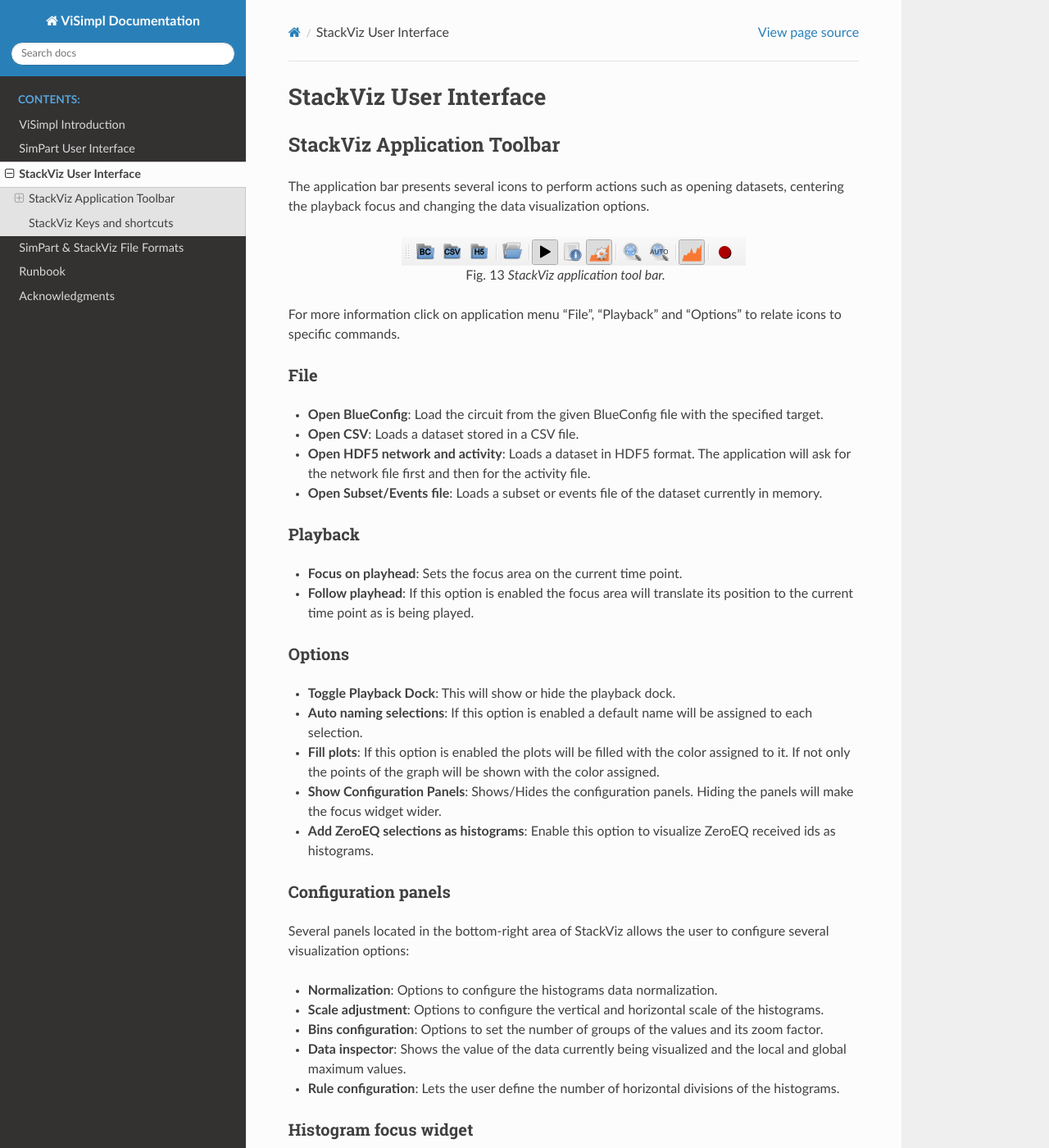
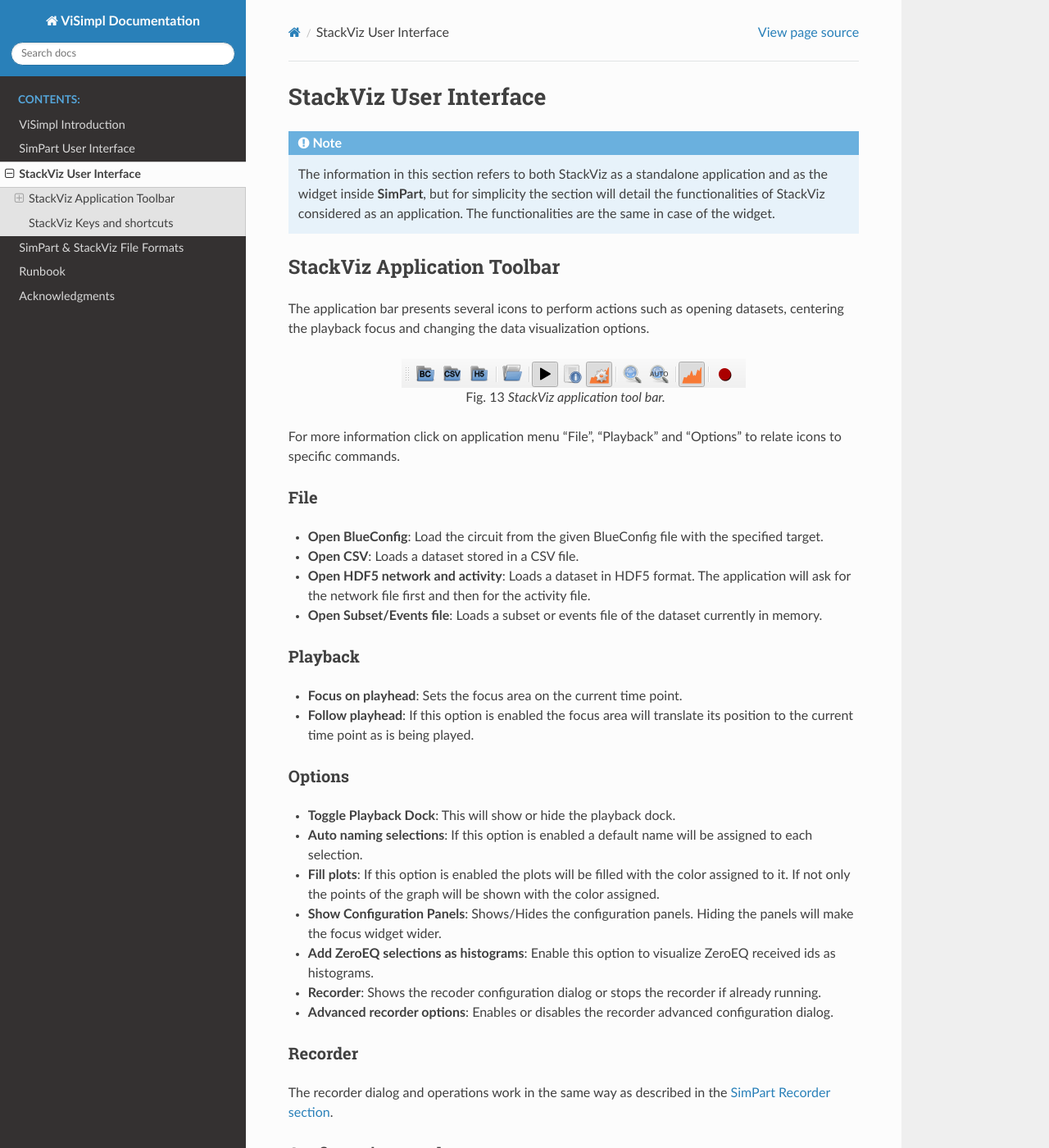
Before and after one commit to vg-lab/ViSimplDocs, a Sphinx documentation site: the page built from source/03-StackVizUserInterface.rst, in a window 1280 px wide and 1400 px high. Shown: the whole window at 82% size. Built offline with Sphinx 7.4.7 and the Read the Docs theme 2.0.0, drawn with Linux system fonts in a browser that asks for light colours; some of the changed text lies outside the part shown.

Commit message:
Expanded StackViz recorder information.

```diff
--- a/source/02-ViSimplUserInterface.rst
+++ b/source/02-ViSimplUserInterface.rst
@@ -216,6 +216,8 @@ Groups can be saved to disk with its properties (gids, active status and color t
 
    Groups saving and loading buttons.
 
+.. _recorder-reference-label:
+
 ^^^^^^^^
 Recorder
 ^^^^^^^^
@@ -253,8 +255,8 @@ The dimensions of the output are shown and can be modified with the scale option
 While the recorder is working the associated toolbar button will remain down and the user must click it again to stop it. The recorder can also be stopped using the Recorder button in the Options menu or the keyboard shortcut **Ctrl + R**.
 
 .. warning::
-    To record a video the system must have **ffmpeg** installed, preferably with Nvidia hardware acceleration.
-    If ffmpeg is not available in the system only the **images** worker will be available in the recorder.
+   To record a video the system must have **ffmpeg** installed, preferably with Nvidia hardware acceleration.
+   If ffmpeg is not available in the system only the **images** worker will be available in the recorder.
 
 ^^^^^^^^^^^^^
 StackViz dock
--- a/source/03-StackVizUserInterface.rst
+++ b/source/03-StackVizUserInterface.rst
@@ -1,6 +1,9 @@
 =======================
 StackViz User Interface
 =======================
+
+.. note::
+   The information in this section refers to both StackViz as a standalone application and as the widget inside **SimPart**, but for simplicity the section will detail the functionalities of StackViz considered as an application. The functionalities are the same in case of the widget.
 
 ----------------------------
 StackViz Application Toolbar
@@ -41,6 +44,15 @@ Options
 - **Fill plots**: If this option is enabled the plots will be filled with the color assigned to it. If not only the points of the graph will be shown with the color assigned.
 - **Show Configuration Panels**: Shows/Hides the configuration panels. Hiding the panels will make the focus widget wider.
 - **Add ZeroEQ selections as histograms**: Enable this option to visualize ZeroEQ received ids as histograms.
+- **Recorder**: Shows the recoder configuration dialog or stops the recorder if already running.
+- **Advanced recorder options**: Enables or disables the recorder advanced configuration dialog.
+
+^^^^^^^^
+Recorder
+^^^^^^^^
+
+The recorder dialog and operations work in the same way as described in the :ref:`SimPart Recorder section<recorder-reference-label>`.
+
 
 ^^^^^^^^^^^^^^^^^^^^
 Configuration panels
@@ -92,3 +104,4 @@ The following actions can be performed by clicking the button, selecting the opt
 - **Ctrl + P**: Show/Hide "Playback control" menu.
 - **Ctrl + A**: Toggle enable/disable auto-naming sections.
 - **Ctrl + Q**: Close application.
+- **Ctrl + R**: Shows the recorder configuration dialog or stops the recorder if already running.
```
